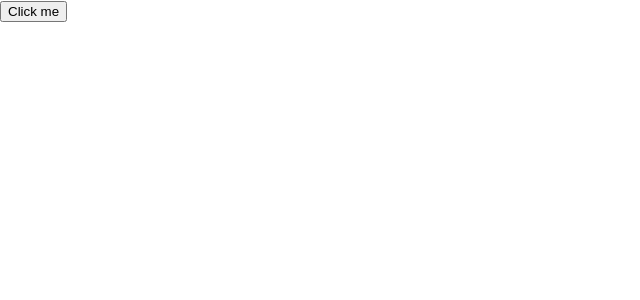
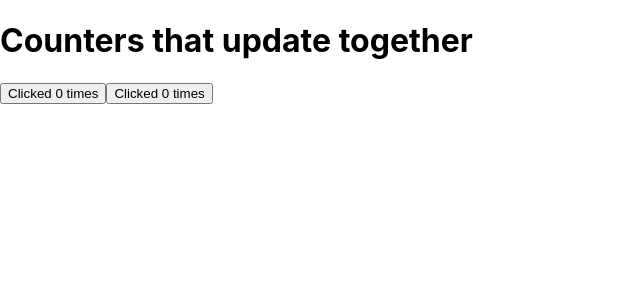
Before and after one commit to Ivorysdead/reactproj, a React (Create React App) app: page / in a window 1280 px wide. Shown: the top 300 px of the page, without its empty margins (0-640 px from the left). Built offline with nearby package versions, Linux system fonts and the light colour scheme.

Commit message:
Using Hooks/Sharing data between components

```diff
--- a/src/App.tsx
+++ b/src/App.tsx
@@ -3,14 +3,31 @@ import logo from './logo.svg';
 import './App.css';
 
 
-export default function MyButton() {
+import { useState } from 'react';
+
+export default function MyApp() {
+    const [count, setCount] = useState(0);
+
     function handleClick() {
-        alert('You clicked me!');
+        setCount(count + 1);
     }
 
     return (
-        <button onClick={handleClick}>
-            Click me
-        </button>
+        <div>
+            <h1>Counters that update together</h1>
+            <MyButton count={count} onClick={handleClick} />
+            <MyButton count={count} onClick={handleClick} />
+        </div>
     );
 }
+
+class MyButton extends React.Component<{ count: any, onClick: any }> {
+    render() {
+        let {count, onClick} = this.props;
+        return (
+            <button onClick={onClick}>
+                Clicked {count} times
+            </button>
+        );
+    }
+}
```
